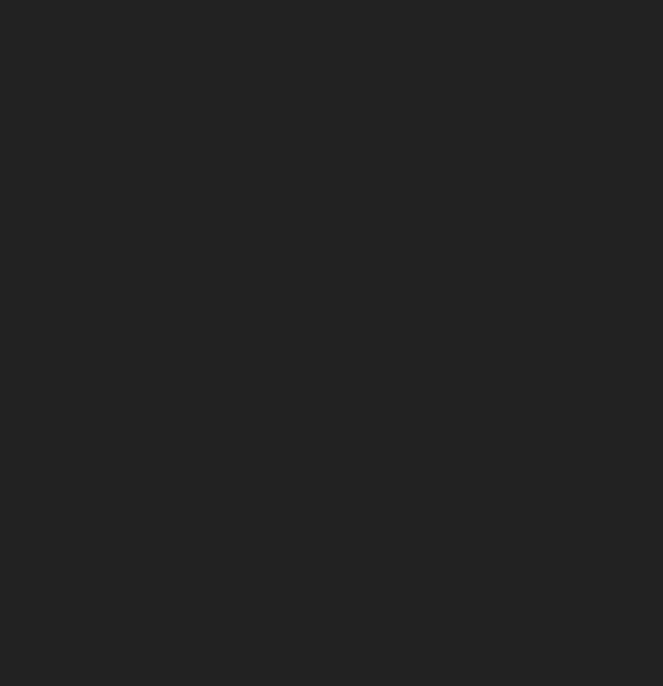
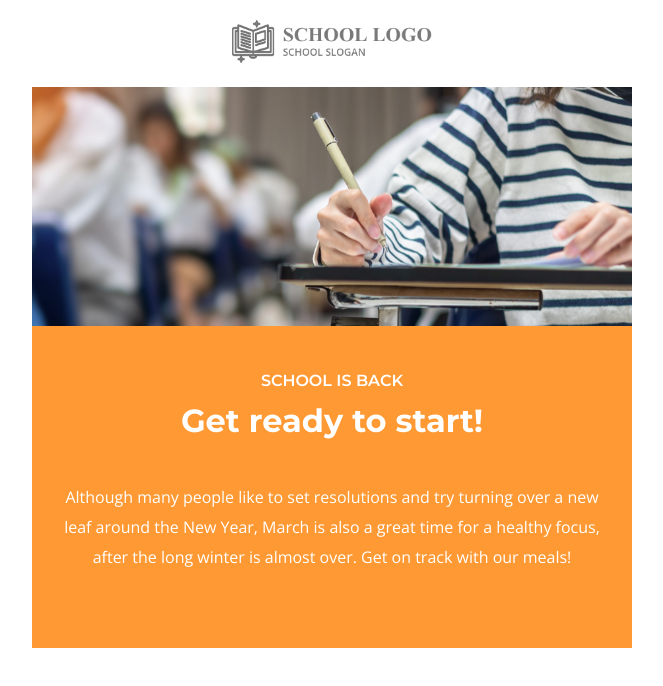
Before and after one commit to LucasPerrotaRoriz/School-Newsletter-Email-01, a plain HTML site: page index.html in a window 1280 px wide. Shown: the whole page, without its empty margins (308-971 px from the left). Drawn offline with nearby package versions, Linux system fonts and the light colour scheme.

Commit message:
Header and Home section

```diff
--- a/index.html
+++ b/index.html
@@ -35,6 +35,9 @@
     <!-- All other clients get the webfont reference; some will render the font and others will silently fail to the fallbacks. More on that here: http://stylecampaign.com/blog/2015/02/webfont-support-in-email/ -->
     <!--[if !mso]><!-->
     <!-- insert web font reference, eg: <link href='https://fonts.googleapis.com/css?family=Roboto:400,700' rel='stylesheet' type='text/css'> -->
+    <link rel="preconnect" href="https://fonts.googleapis.com">
+    <link rel="preconnect" href="https://fonts.gstatic.com" crossorigin>
+    <link href="https://fonts.googleapis.com/css2?family=Montserrat:wght@300;400;600;700&family=Open+Sans:ital,wght@0,400;0,600;0,700;1,300&display=swap" rel="stylesheet">
     <!--<![endif]-->
 
     <!-- Web Font / @font-face : END -->
@@ -202,12 +205,11 @@
 
     </style>
     <!-- Progressive Enhancements : END -->
-
 </head>
-<body width="100%" style="margin: 0; padding: 0 !important; mso-line-height-rule: exactly; background-color: #222222;">
-  <center role="article" aria-roledescription="email" lang="en" style="width: 100%; background-color: #222222;">
+<body width="100%" style="margin: 0; padding: 0 !important; mso-line-height-rule: exactly; background-color: #ffffff;">
+  <center role="article" aria-roledescription="email" lang="en" style="width: 100%; background-color: #ffffff;">
     <!--[if mso | IE]>
-    <table role="presentation" border="0" cellpadding="0" cellspacing="0" width="100%" style="background-color: #222222;">
+    <table role="presentation" border="0" cellpadding="0" cellspacing="0" width="100%" style="background-color: #ffffff;">
     <tr>
     <td>
     <![endif]-->
@@ -225,16 +227,75 @@
         </div>
         <!-- Preview Text Spacing Hack : END -->
 
-        <div style="max-width: 680px; margin: 0 auto;" class="email-container">
+        <div style="max-width: 600px; margin: 0 auto;" class="email-container">
             <!--[if mso]>
-            <table align="center" role="presentation" cellspacing="0" cellpadding="0" border="0" width="680">
+            <table align="center" role="presentation" cellspacing="0" cellpadding="0" border="0" width="600">
             <tr>
             <td>
             <![endif]-->
 
 	        <!-- Email Body : BEGIN -->
 	        <table role="presentation" cellspacing="0" cellpadding="0" border="0" width="100%" style="margin: auto;">
+                <!-- Email Logo : BEGIN -->
+                <tr>
+                    <td align="center" style="padding-top: 20px; padding-bottom: 20px;">
+                        <img src="img/Logo_3.png" alt="School logo" width="200" height="auto" border="0" style="max-width: 200px; width: 100%; height: auto; background-color: #ffffff;
+                        color: #39374e; font-family: sans-serif; font-size: 16px; line-height: 20px;">
+                    </td>
+                </tr>
+                <!-- Email Logo : END -->
 
+                <tr>
+                    <td style="background-color: #ff9933;">
+                        <table role="presentation" cellspacing="0" cellpadding="0" border="0" width="100%">
+                            <tr>
+                                <td style="text-align: center; font-family: 'Montserrat', 'Helvetica Neue', Helvetica, Arial, 'Lucida Grande', sans-serif; font-size: 16px; line-height: 30px; color: #ffffff;">
+                                    <img src="img/Home_image.png" alt="Home image" width="600" height="auto" border="0" style="max-width: 600px; width: 100%; height: auto; background-color: #ff9933;
+                                    color: #ffffff; display: block; font-family: sans-serif; font-size: 16px; line-height: 20px;">
+
+                                    <!-- Clear Spacer : BEGIN -->
+                                    <table role="presentation" cellspacing="0" cellpadding="0" border="0" width="100%">
+                                        <tr>
+                                            <td aria-hidden="true" height="40" style="font-size: 0px; line-height: 0px;">
+                                                &nbsp;
+                                            </td>
+                                        </tr>
+                                    </table>
+                                    <!-- Clear Spacer : END -->
+
+                                    <h1 style="font-size: 16px; font-weight: 600; text-transform: uppercase; margin: 0 0 10px 0">School is Back</h1>
+                                    <h1 style="font-size: 32px; margin: 0 0 10px 0;">Get ready to start!</h1>
+
+                                    <!-- Clear Spacer : BEGIN -->
+                                    <table role="presentation" cellspacing="0" cellpadding="0" border="0" width="100%">
+                                        <tr>
+                                            <td aria-hidden="true" height="20" style="font-size: 0px; line-height: 0px;">
+                                                &nbsp;
+                                            </td>
+                                        </tr>
+                                    </table>
+                                    <!-- Clear Spacer : END -->
+
+                                    <p style="font-family: 'Open Sans', 'Helvetica Neue', Helvetica, Arial, 'Lucida Grande', sans-serif; font-size: 16px; line-height: 30px;
+                                    margin-left: 20px; margin-right: 20px;">
+                                        Although many people like to set resolutions and try turning over a new leaf around the New Year, March is also a great time
+                                        for a healthy focus, after the long winter is almost over. Get on track with our meals!
+                                    </p>
+
+                                    <!-- Clear Spacer : BEGIN -->
+                                    <table role="presentation" cellspacing="0" cellpadding="0" border="0" width="100%">
+                                        <tr>
+                                            <td aria-hidden="true" height="60" style="font-size: 0px; line-height: 0px;">
+                                                &nbsp;
+                                            </td>
+                                        </tr>
+                                    </table>
+                                    <!-- Clear Spacer : END -->
+                                </td>
+                            </tr>
+                        </table>
+                    </td>
+                </tr>
             </table>
             <!-- Email Body : END -->
 
```
